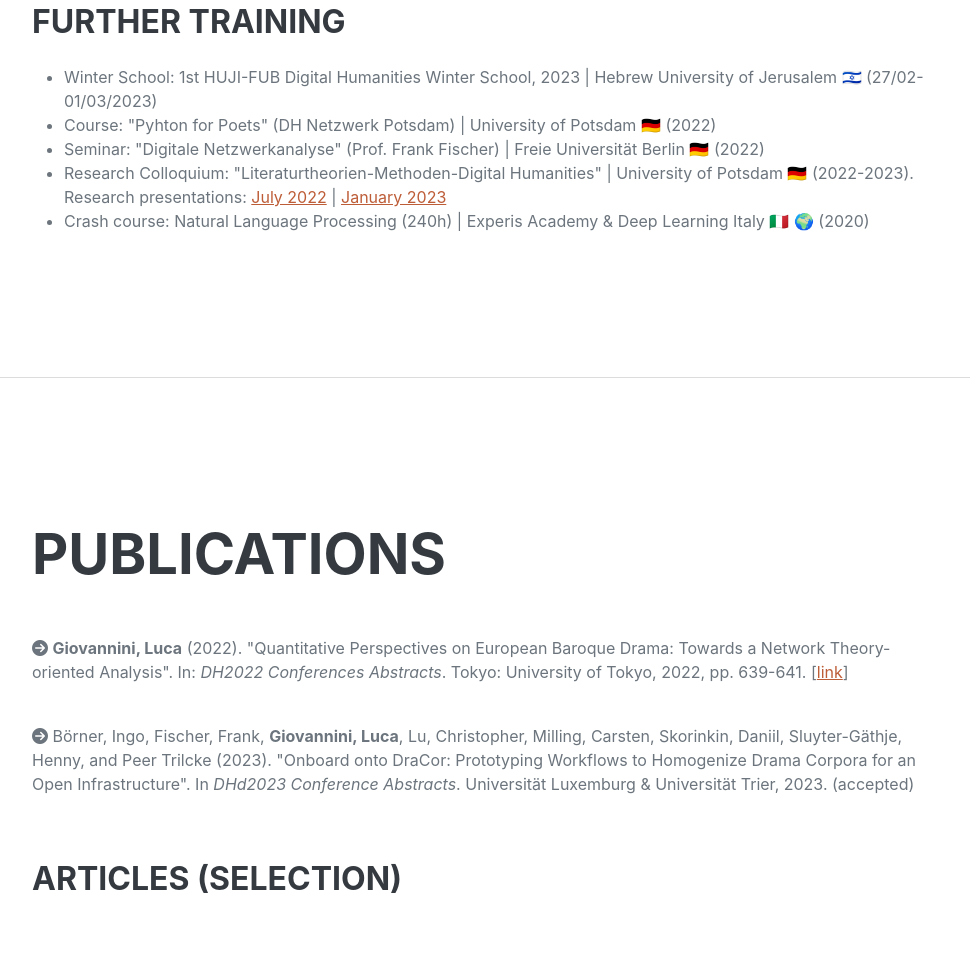
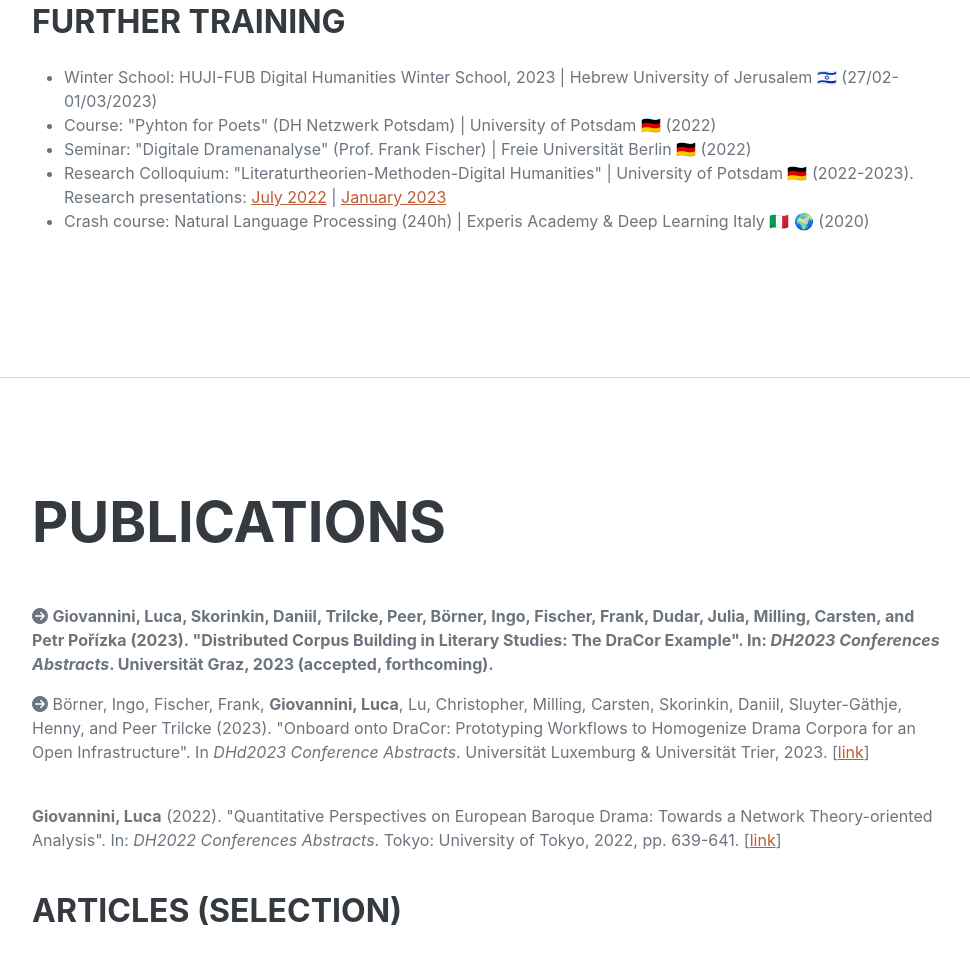
Before and after one commit to lucagiovannini7/lucagiovannini7.github.io, a plain HTML site: page index.html in a window 1280 px wide. Shown: the part 1843-2797 px from the top of the page, without its empty margins (288-1258 px from the left). Drawn offline with nearby package versions, Linux system fonts and the light colour scheme; a web font is replaced by a local one.

Commit message:
Update index.html

```diff
--- a/index.html
+++ b/index.html
@@ -54,9 +54,9 @@
 
 					<br><br>I am interested in digital humanities and computational criticism, with a focus on literary networks analysis and some experience in text encoding (XML-TEI).
 
-					<br><br>My research project deals with the evolution of European drama in the Early modern period (1550-1700) and its exploration through computational methods.
+					<br><br>My research project deals with the evolution of European drama in the early modern period (1550-1700) and its exploration through computational methods.
                     </p>
-                    <p class="lead mb-5 h5"> Last update: 31.01.23
+                    <p class="lead mb-5 h5"> Last update: 23.03.23
                     </p>
                     <div class="social-icons">
                         <a class="social-icon" href="https://linkedin.com/in/luca-giovannini"><i class="fab fa-linkedin-in"></i></a>
@@ -104,9 +104,9 @@
                             <h3 class="mb-0">Further training</h3>
                                 <br>
                                 <ul>
-								<li> Winter School: 1st HUJI-FUB Digital Humanities Winter School, 2023 | Hebrew University of Jerusalem &#127470;&#127473; (27/02-01/03/2023)</li>
+								<li> Winter School: HUJI-FUB Digital Humanities Winter School, 2023 | Hebrew University of Jerusalem &#127470;&#127473; (27/02-01/03/2023)</li>
 								<li> Course: "Pyhton for Poets" (DH Netzwerk Potsdam) | University of Potsdam &#127465;&#127466; (2022)</li>
-                                <li> Seminar: "Digitale Netzwerkanalyse" (Prof. Frank Fischer) | Freie Universität Berlin &#127465;&#127466; (2022)</li>
+                                <li> Seminar: "Digitale Dramenanalyse" (Prof. Frank Fischer) | Freie Universität Berlin &#127465;&#127466; (2022)</li>
                                 <li> Research Colloquium: "Literaturtheorien-Methoden-Digital Humanities" | University of Potsdam &#127465;&#127466; (2022-2023). Research presentations:
 								<a href='https://lucagiovannini7.github.io/kolloquium-up-2022'>July 2022</a> |
 								<a href='https://lucagiovannini7.github.io/kolloquium-up-2023'>January 2023</a>
@@ -123,13 +123,12 @@
                 <div class="resume-section-content">
                     <h2 class="mb-5">Publications</h2>
                     <p><i class="fa-solid fa-circle-arrow-right"></i>
-                    <b>Giovannini, Luca</b> (2022). "Quantitative Perspectives on European Baroque Drama: Towards a Network Theory-oriented Analysis".
-                    In: <i>DH2022 Conferences Abstracts</i>. Tokyo: University of Tokyo, 2022, pp. 639-641.
-                    [<a href="https://dh2022.dhii.asia/dh2022bookofabsts.pdf">link</a>]</p>
+                    <b>Giovannini, Luca, Skorinkin, Daniil, Trilcke, Peer, Börner, Ingo, Fischer, Frank, Dudar, Julia, Milling, Carsten, and Petr Pořízka (2023). "Distributed Corpus Building in Literary Studies: The DraCor Example". In: <i>DH2023 Conferences Abstracts</i>. Universität Graz, 2023 (accepted, forthcoming).</b>
                     <br>
-					<p><i class="fa-solid fa-circle-arrow-right"></i>
-					Börner, Ingo, Fischer, Frank, <b>Giovannini, Luca</b>, Lu, Christopher, Milling, Carsten, Skorinkin, Daniil,  Sluyter-Gäthje, Henny, and Peer Trilcke (2023). "Onboard onto DraCor: Prototyping Workflows to Homogenize Drama Corpora for an Open Infrastructure". In <i>DHd2023 Conference Abstracts</i>. Universität Luxemburg & Universität Trier, 2023. (accepted)</p>
+                    <p><i class="fa-solid fa-circle-arrow-right"></i>
+                    Börner, Ingo, Fischer, Frank, <b>Giovannini, Luca</b>, Lu, Christopher, Milling, Carsten, Skorinkin, Daniil,  Sluyter-Gäthje, Henny, and Peer Trilcke (2023). "Onboard onto DraCor: Prototyping Workflows to Homogenize Drama Corpora for an Open Infrastructure". In <i>DHd2023 Conference Abstracts</i>. Universität Luxemburg & Universität Trier, 2023. [<a href="https://zenodo.org/record/7688632">link</a>]</p>
                     <br>
+                    <b>Giovannini, Luca</b> (2022). "Quantitative Perspectives on European Baroque Drama: Towards a Network Theory-oriented Analysis". In: <i>DH2022 Conferences Abstracts</i>. Tokyo: University of Tokyo, 2022, pp. 639-641. [<a href="https://dh2022.dhii.asia/dh2022bookofabsts.pdf">link</a>]</p>
                     <br>
 
                     <h3 class="mb-5">Articles (selection)</h3>
@@ -148,13 +147,21 @@
                 <div class="resume-section-content">
                     <h2 class="mb-5">Conferences & Workshops</h2>
 
+                    <div class="subheading mb-3"> DH 2023: "Collaboration as Opportunity"</div>
+                    <i class="fa-solid fa-location-dot"></i> Graz, 10-14 July 2023  &#127462;&#127481;
+                    <br><i class="fa-solid fa-file"></i> Contribution: poster</p>
+
+                    <div class="subheading mb-3"> DHd 2023: "Open Humanities, Open Culture"</div>
+                    <i class="fa-solid fa-location-dot"></i> Belval/Trier, 13-17 March 2023  &#127473;&#127482; &#127465;&#127466;
+                    <br><i class="fa-solid fa-file"></i> Contribution: poster + slam</p>
+
                     <div class="subheading mb-3"> Workshop on Computational Drama Analysis: Achievements and Opportunities</div>
                     <i class="fa-solid fa-location-dot"></i> Cologne, 15-16 September 2022  &#127465;&#127466;
                     <br><i class="fa-solid fa-user"></i> Attendance</p>
 
                     <div class="subheading mb-3"> DH 2022: "Responding to Asian Diversity"</div>
                     <i class="fa-solid fa-location-dot"></i> Tokyo (online), 25-29 July 2022  &#127471;&#127477; &#127757;
-                    <br><i class="fa-solid fa-file"></i> Contribution: <a href="https://raw.githubusercontent.com/lucagiovannini7/lucagiovannini7.github.io/main/media/Final poster DH2022 Tokyo.pdf">electronic poster</a> + short video</p>
+                    <br><i class="fa-solid fa-file"></i> Contribution: <a href="https://raw.githubusercontent.com/lucagiovannini7/lucagiovannini7.github.io/main/media/Final poster DH2022 Tokyo.pdf">poster</a> + short video</p>
 
                     <div class="subheading mb-3"> DHd 2022 BarCamp</div>
                     <i class="fa-solid fa-location-dot"></i> Potsdam, 8-9 July 2022  &#127465;&#127466;
```
